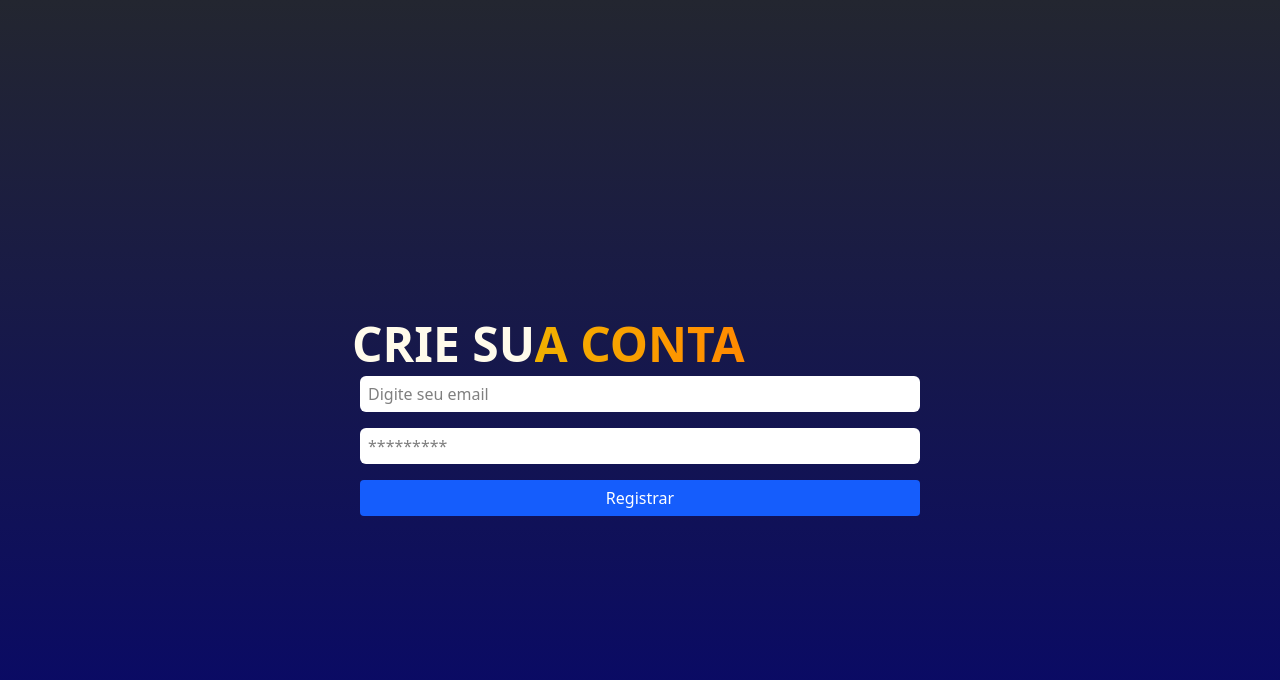
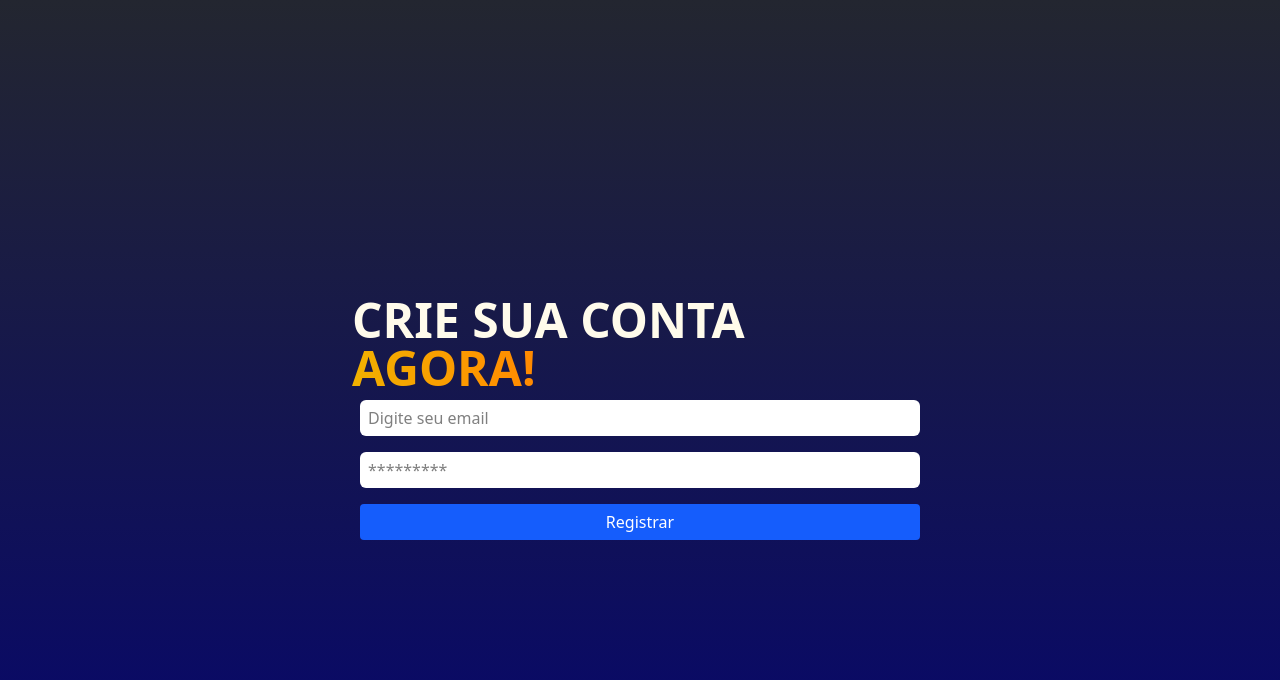
Before and after one commit to RuanCarlosDeJesus/MyLinks, a React (Vite) app: page /register in a window 1280 px wide. Shown: the top 680 px of the page. Built offline with nearby package versions, Linux system fonts and the light colour scheme; a web font is replaced by a local one.

Commit message:
register correction 2

```diff
--- a/src/components/img/index.tsx
+++ /dev/null
@@ -1,3 +0,0 @@
-export function Img (){
-    return
-}npm
--- a/src/pages/register/index.tsx
+++ b/src/pages/register/index.tsx
@@ -1,75 +1,79 @@
 import { Input } from "../../components/input";
-import { useState,FormEvent } from "react";
-import {auth} from '../../services/firebaseConections'
-import {createUserWithEmailAndPassword} from 'firebase/auth'
+import { useState, FormEvent } from "react";
+import { auth } from '../../services/firebaseConections';
+import { createUserWithEmailAndPassword } from 'firebase/auth';
+import { Link, useNavigate } from "react-router-dom";
 
-import { Link,useNavigate } from "react-router-dom";
-export function Register(){
-    const [email,setEmail]=  useState("");
-    const [password,setPassword] = useState("")
+export function Register() {
+  const [email, setEmail] = useState("");
+  const [password, setPassword] = useState("");
   const navigate = useNavigate();
   const [loading, setLoading] = useState<boolean>(false);
   const [error, setError] = useState<string | null>(null);
 
-    async function handleRegister(e:FormEvent){
+  async function handleRegister(e: FormEvent) {
     e.preventDefault();
     setLoading(true);
 
-        if(email =="" && password==""){
-            alert("Preencha tudo corretamente")
-        }
-        try{
 
-            const userCredential = createUserWithEmailAndPassword(auth,email,password)
-            console.log('Bulbasaur saiu da jaula', (await userCredential).user)
-            navigate("/login", { replace: true });
-        }catch(error:any){
-           setError(error.menssage)
-        }finally{
+    if (email === "" || password === "") {
+      alert("Preencha tudo corretamente");
       setLoading(false);
-
+      return;
     }
 
+    try {
+      const userCredential = await createUserWithEmailAndPassword(auth, email, password);
+
+      console.log('Usuário registrado com sucesso', userCredential.user);
 
 
+      navigate("/login", { replace: true });
+    } catch (error: any) {
+      setError(error.message);
+    } finally {
+      setLoading(false);
+    }
   }
 
-    return(
-
-
-
-
+  return (
     <div className="flex w-full h-screen items-center justify-center flex-col">
       <form className="w-full max-w-xl flex flex-col m-1" onSubmit={handleRegister}>
-            <Link to="/">   <h1 className="mt-11 text-amber-50 text-5xl font-bold  uppercase ">Crie  su<span className="bg-gradient-to-r from-yellow-500 to-orange-400 bg-clip-text text-transparent">a conta</span></h1></Link>
+        <Link to="/">
+          <h1 className="mt-11 text-amber-50 text-5xl font-bold uppercase">
+            Crie sua conta
+            <span className="bg-gradient-to-r from-yellow-500 to-orange-400 bg-clip-text text-transparent">
+              {" "}
+              Agora!
+            </span>
+          </h1>
+        </Link>
 
         <Input
           placeholder="Digite seu email"
           type="email"
           value={email}
-            onChange={(e)=> setEmail(e.target.value)}/>
-
+          onChange={(e) => setEmail(e.target.value)}
+        />
 
         <Input
           placeholder="*********"
           type="password"
           value={password}
-            onChange={(e)=> setPassword(e.target.value)}/>
-
+          onChange={(e) => setPassword(e.target.value)}
+        />
 
         {/* Exibindo erro, se houver */}
         {error && <p className="text-red-500">{error}</p>}
 
-            <button disabled={loading}
+        <button
+          disabled={loading}
           className="h-9 bg-blue-600 rounded border-0 font-medium m-2 text-white cursor-pointer"
-            type="submit">
-              {loading ? 'Registrando...' : 'Registrar'}
+          type="submit"
+        >
+          {loading ? "Registrando..." : "Registrar"}
         </button>
-
-
       </form>
-
-
     </div>
-    )
+  );
 }
```
Lines whose indentation alone changed are shown as unchanged.
